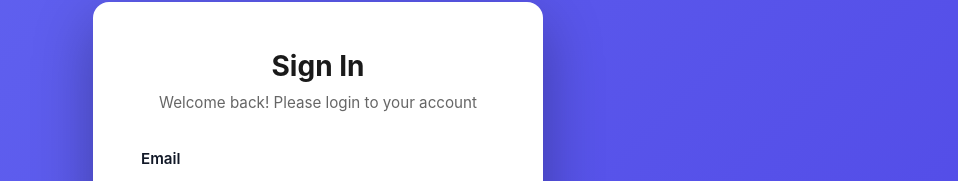
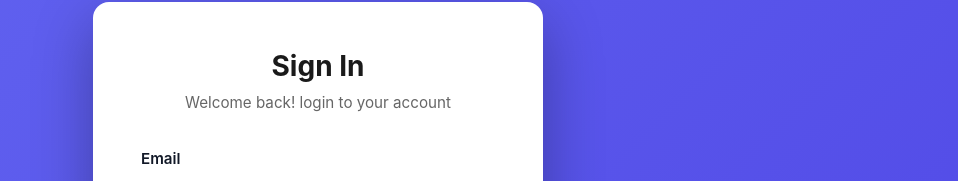
Before and after one commit to siddhesh2927/taskmanger, a React (Create React App) app in the folder TM/frontend/: page / in a window 1280 px wide. Shown: the part 115-296 px from the top of the page, without its empty margins (322-1280 px from the left). Built offline with nearby package versions, Linux system fonts and the light colour scheme; no server answers.

Commit message:
login js changes

```diff
--- a/TM/frontend/src/components/Login/login.js
+++ b/TM/frontend/src/components/Login/login.js
@@ -37,7 +37,7 @@ export const Login=()=>{
             <form className="auth-card">
                 <div className="auth-header">
                     <h1>Sign In</h1>
-                    <p>Welcome back! Please login to your account</p>
+                    <p>Welcome back! login to your account</p>
                 </div>
                 <div className="auth-form">
                     <div className="form-group">
```
